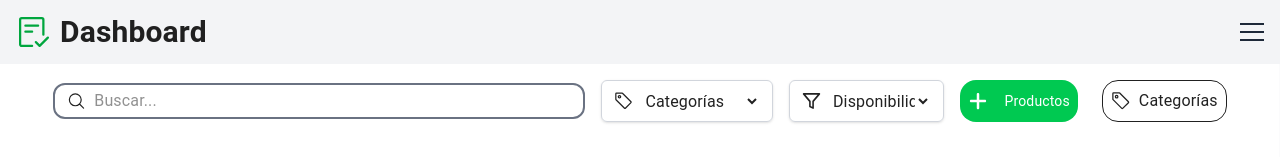
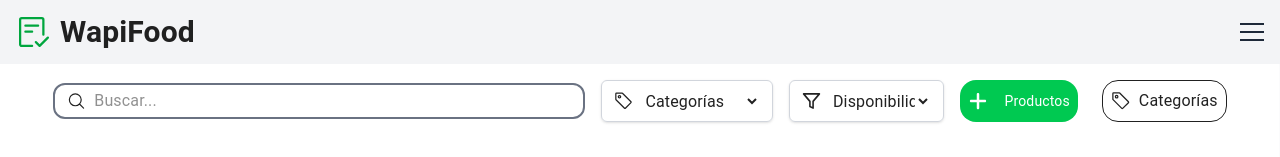
Before and after one commit to wapifoodmx-ctrl/WapifoodFront, a Next.js app: page /menu in a window 1280 px wide. Shown: the top 157 px of the page. Built offline with nearby package versions, Linux system fonts and the light colour scheme.

Commit message:
feat: se modificaron ciertas cosas

```diff
--- a/dashboardComponents/navbar.jsx
+++ b/dashboardComponents/navbar.jsx
@@ -79,7 +79,7 @@ export default function Navbar() {
                 {/* Logo */}
                 <div className="flex items-center cursor-pointer" >
                     <GoChecklist size={36} className="text-green-600" />
-                    <h2 className="text-3xl hover:text-green-600 font-bold ml-2">Dashboard</h2>
+                    <h2 className="text-3xl hover:text-green-600 font-bold ml-2">WapiFood</h2>
                 </div>
 
                 {/* Botón Hamburguesa - Siempre visible */}
```
